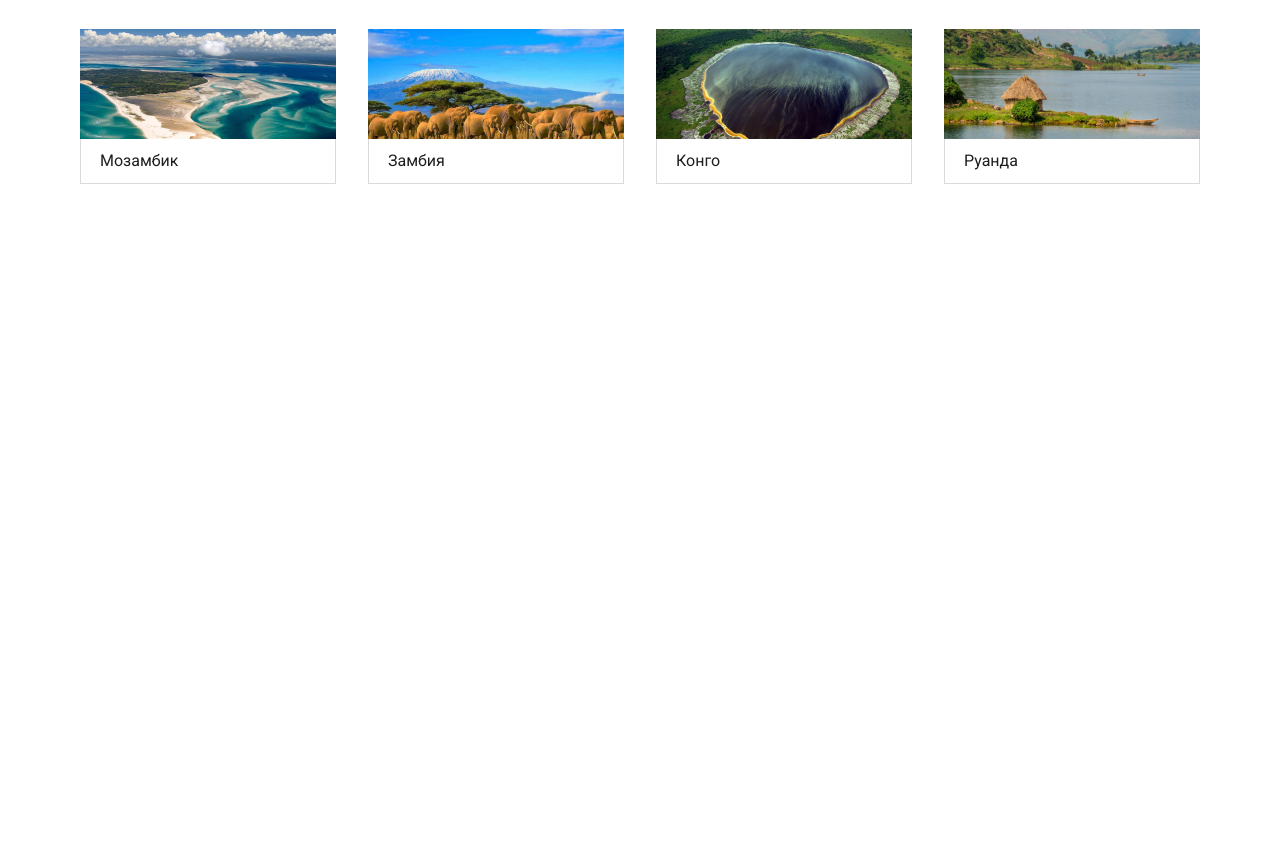
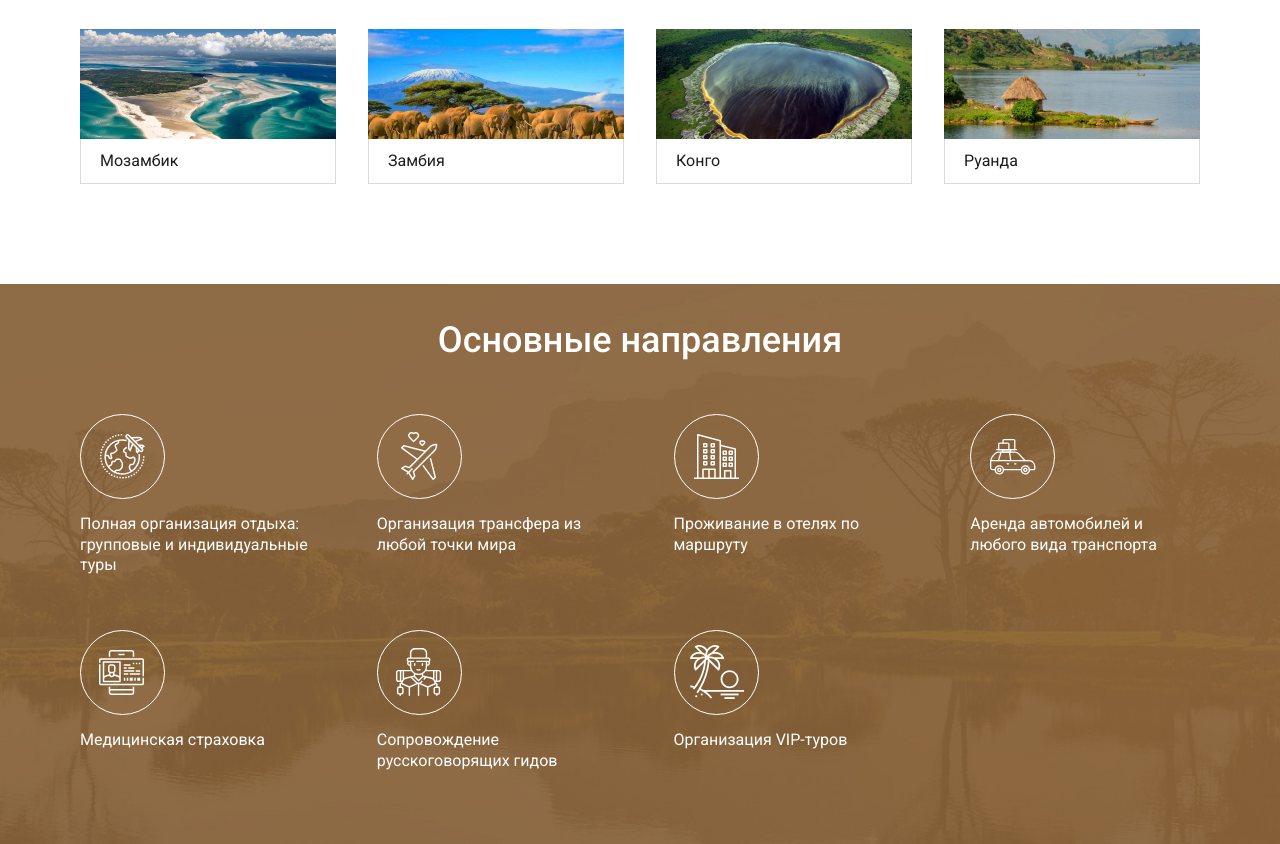
Before and after one commit to alienat3d/dev-safari, a website: page app/index.html in a window 1280 px wide. Shown: the part 1245-2089 px from the top of the page. Before the commit the page ends 1529 px from the top, so only its background shows below. Drawn offline with nearby package versions, Linux system fonts and the light colour scheme; files that its build step writes are made by us from their sources.

Commit message:
done: section.travel-info

```diff
--- a/app/index.html
+++ b/app/index.html
@@ -83,7 +83,7 @@
   <main class="main">
 
     <!-- === DIRECTIONS === -->
-    <div class="directions">
+    <section class="directions">
       <div class="container">
         <div class="directions__inner">
           <div class="directions__item">
@@ -107,25 +107,29 @@
           </div>
           <div class="directions__item">
             <a class="directions__link" href="#">
-              <img class="directions__image" src="images/content/directions/botswana.jpg" alt="картинка тура в Ботсвану">
+              <img class="directions__image" src="images/content/directions/botswana.jpg"
+                alt="картинка тура в Ботсвану">
               <p class="directions__name">Ботсвана</p>
             </a>
           </div>
           <div class="directions__item">
             <a class="directions__link" href="#">
-              <img class="directions__image" src="images/content/directions/capetown.jpg" alt="картинка тура в Кейптаун">
+              <img class="directions__image" src="images/content/directions/capetown.jpg"
+                alt="картинка тура в Кейптаун">
               <p class="directions__name">Кейптаун</p>
             </a>
           </div>
           <div class="directions__item">
             <a class="directions__link" href="#">
-              <img class="directions__image" src="images/content/directions/madagascar.jpg" alt="картинка тура в Мадагаскар">
+              <img class="directions__image" src="images/content/directions/madagascar.jpg"
+                alt="картинка тура в Мадагаскар">
               <p class="directions__name">Мадагаскар</p>
             </a>
           </div>
           <div class="directions__item">
             <a class="directions__link" href="#">
-              <img class="directions__image" src="images/content/directions/zanzibar.jpg" alt="картинка тура в Занзибар">
+              <img class="directions__image" src="images/content/directions/zanzibar.jpg"
+                alt="картинка тура в Занзибар">
               <p class="directions__name">Занзибар</p>
             </a>
           </div>
@@ -150,7 +154,7 @@
           </div>
           <div class="directions__item">
             <a class="directions__link" href="#">
-              <img class="directions__image"  src="images/content/directions/congo.jpg" alt="картинка тура в Конго">
+              <img class="directions__image" src="images/content/directions/congo.jpg" alt="картинка тура в Конго">
               <p class="directions__name">Конго</p>
             </a>
           </div>
@@ -162,8 +166,75 @@
           </div>
         </div>
       </div>
-    </div>
+    </section>
     <!-- === / DIRECTIONS === -->
+
+    <!-- ===  TRAVEL-INFO === -->
+    <section class="travel-info">
+      <div class="container">
+        <h2 class="travel-info__title  title">
+          Основные направления
+        </h2>
+        <div class="travel-info__inner">
+          <div class="travel-info__item">
+            <img class="travel-info__img" src="images/content/travel-info/full-organizing.svg"
+              alt="иконка для Полная организация отдыха: групповые и индивидуальные туры">
+            <p class="travel-info__text">
+              Полная организация отдыха: групповые и индивидуальные туры
+            </p>
+          </div>
+          <div class="travel-info__item">
+            <img class="travel-info__img" src="images/content/travel-info/transfer-organizing.svg"
+              alt="иконка для Организация трансфера из любой точки мира">
+            <p class="travel-info__text">
+              Организация трансфера из любой точки мира
+            </p>
+          </div>
+          <div class="travel-info__item">
+            <img class="travel-info__img" src="images/content/travel-info/accomodations.svg"
+              alt="иконка для Проживание в отелях по маршруту">
+            <p class="travel-info__text">
+              Проживание в отелях по маршруту
+            </p>
+          </div>
+          <div class="travel-info__item">
+            <img class="travel-info__img" src="images/content/travel-info/rent-a-car.svg"
+              alt="иконка для Аренда автомобилей и любого вида транспорта">
+            <p class="travel-info__text">
+              Аренда автомобилей и любого вида транспорта
+            </p>
+          </div>
+          <div class="travel-info__item">
+            <img class="travel-info__img" src="images/content/travel-info/medical-insurance.svg"
+              alt="иконка для Медицинская страховка">
+            <p class="travel-info__text">
+              Медицинская страховка
+            </p>
+          </div>
+          <div class="travel-info__item">
+            <img class="travel-info__img" src="images/content/travel-info/russian-guides.svg"
+              alt="иконка для Сопровождение русскоговорящих гидов">
+            <p class="travel-info__text">
+              Сопровождение русскоговорящих гидов
+            </p>
+          </div>
+          <div class="travel-info__item">
+            <img class="travel-info__img" src="images/content/travel-info/vip-tours.svg"
+              alt="иконка для Организация VIP-туров">
+            <p class="travel-info__text">
+              Организация VIP-туров
+            </p>
+          </div>
+        </div>
+      </div>
+    </section>
+    <!-- === / TRAVEL-INFO === -->
+
+    <!-- ===  OFFER === -->
+    <section class="offer">
+
+    </section>
+    <!-- === / OFFER === -->
 
   </main>
 
--- a/app/scss/_global.scss
+++ b/app/scss/_global.scss
@@ -24,8 +24,7 @@ a {
 }
 
 .logo {
-  &__image {
-  }
+  &__image {}
 }
 
 .title {
@@ -33,6 +32,7 @@ a {
   font-size: 36px;
   line-height: 1.3;
   color: $white;
+  text-align: center;
 }
 
 .menu {
@@ -49,8 +49,7 @@ a {
     align-items: center;
   }
 
-  &__item {
-  }
+  &__item {}
 
   &__link {
     display: inline-block;
--- a/app/scss/_variables.scss
+++ b/app/scss/_variables.scss
@@ -1,12 +1,12 @@
-// === COLORS ===
-$text:   #1f1e1e;
+// COLORS
+$text: #1f1e1e;
 // $title: #29282d;
 $accent: #886239;
-$white:  #fff;
-$black:  #000;
+$white: #fff;
+$black: #000;
 // $background: #f6f6f6;
 // $line: #ececec;
-// === / COLORS ===
+// END COLORS
 
 // === TRANSITION ===
 $border-radius-sm: 22px;
@@ -23,6 +23,7 @@ $transition-normal: all .7s;
   font-family: 'PT Serif', serif;
   font-weight: 700;
 }
+
 // === / FONTS ===
 
 // === BUTTONS ===
--- a/app/scss/style.scss
+++ b/app/scss/style.scss
@@ -81,10 +81,11 @@
     transition: $transition-normal;
 
     &:hover {
-        transform: translateY(25%);
+      transform: translateY(25%);
     }
   }
 }
+
 // === / HEADER ===
 
 // === DIRECTIONS ===
@@ -105,7 +106,51 @@
     border-top: none;
   }
 }
+
 // === / DIRECTIONS ===
+
+// ===  TRAVEL-INFO ===
+.travel-info {
+  padding: 33px 0 72px;
+  background-image: url("../images/travel-info-bg.jpg");
+  background-color: $accent;
+  background-repeat: no-repeat;
+  background-size: cover;
+  background-position: top center;
+
+  // .travel-info__title
+  &__title {
+    margin-bottom: 50px;
+    color: $white;
+  }
+
+  // .travel-info__inner
+  &__inner {
+    display: grid;
+    grid-template-columns: repeat(4, 1fr);
+    grid-gap: 54px 67px;
+  }
+
+  // .travel-info__item
+  &__item {}
+
+  // .travel-info__img
+  &__img {
+    margin-bottom: 15px;
+  }
+
+  // .travel-info__text
+  &__text {
+    color: $white;
+    font-size: 16px;
+    line-height: 1.3;
+  }
+}
+
+// === / TRAVEL-INFO ===
+
+// === OFFER ===
+// === / OFFER ===
 
 // === ADAPTIVE ===
 @import "media";
```
Also changed, not shown: app/images/content/travel-info/accomodations.svg (added), app/images/content/travel-info/full-organizing.svg (added), app/images/content/travel-info/medical-insurance.svg (added), app/images/content/travel-info/rent-a-car.svg (added), app/images/content/travel-info/russian-guides.svg (added), app/images/content/travel-info/transfer-organizing.svg (added), app/images/content/travel-info/vip-tours.svg (added), app/images/travel-info-bg.jpg (added).
